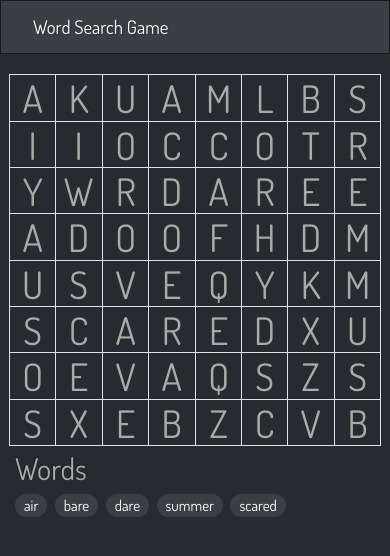
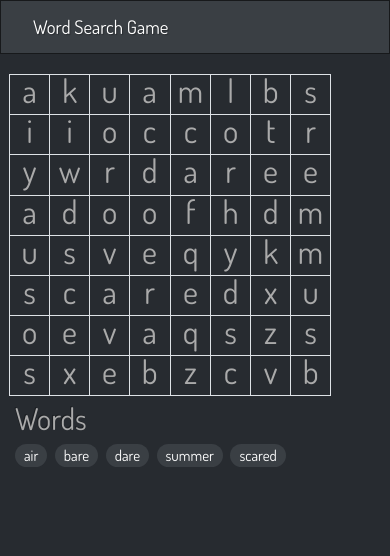
Before and after one commit to njt1982/kids-word-search, a Vue app: page / in a window 390 px wide. Shown: the top 556 px of the page. Built offline with nearby package versions, Linux system fonts and the light colour scheme.

Commit message:
Tweaking responsive design

```diff
--- a/src/components/Helper.vue
+++ b/src/components/Helper.vue
@@ -1,7 +1,7 @@
 <template>
   <div class="container">
     <div class="row mt-3">
-      <div id="wordsearch_grid" class="col-sm-9 my-1 px-4 pl-sm-5 pr-sm-3">
+      <div id="wordsearch_grid" class="col-auto my-1 px-4 pl-sm-5 pr-sm-3">
         <div class="row" v-for="(_, row) in sizeInt" :key="row">
           <div class="col border" v-for="(_, col) in sizeInt" :key="`${row}_${col}`">
             <div :class="letterTileClasses(col, row)"
@@ -14,14 +14,14 @@
                   @touchmove="wordSelectUpdate"
                   >
               <svg width="100%" height="100%" viewBox="0 0 18 18">
-                <text x="50%" y="15" text-anchor="middle">{{ gridVal(col, row) }}</text>
+                <text x="50%" y="13" text-anchor="middle">{{ gridVal(col, row) }}</text>
               </svg>
             </div>
           </div>
         </div>
       </div>
 
-      <div class="col-sm-3">
+      <div class="col">
         <h2>Words</h2>
         <div class="words">
           <span :class="wordListClasses(word)"
--- a/src/sass/_custom.scss
+++ b/src/sass/_custom.scss
@@ -8,7 +8,6 @@
     line-height: 0;
     width: 100%;
     fill: $body-color;
-    text-transform: uppercase;
   }
 
   transition: background ease-in 0.1s;
@@ -26,8 +25,15 @@
   }
 }
 #wordsearch_grid {
+  min-width: calc(100vw - 50px);
+
+  @media screen and (min-width: 100vh) {
+    min-width: calc(100vh - 50px);
+  }
   .col {
     padding: 0;
+    max-width: calc( (100vh - 90px) / 8);
+
     &:not(:last-child) {
       border-right-width: 0 !important;
     }
```
